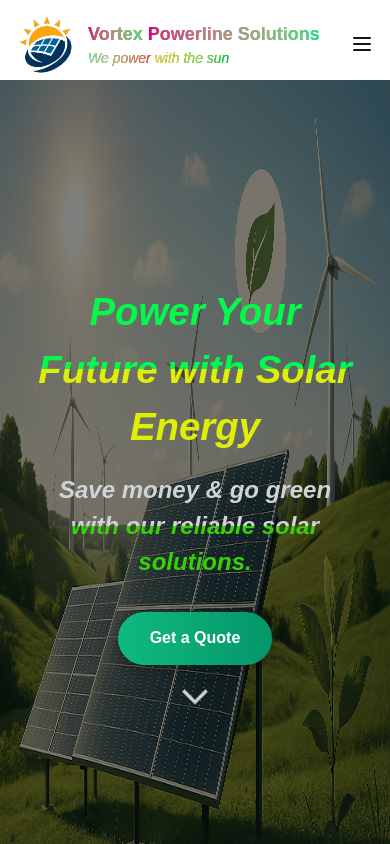
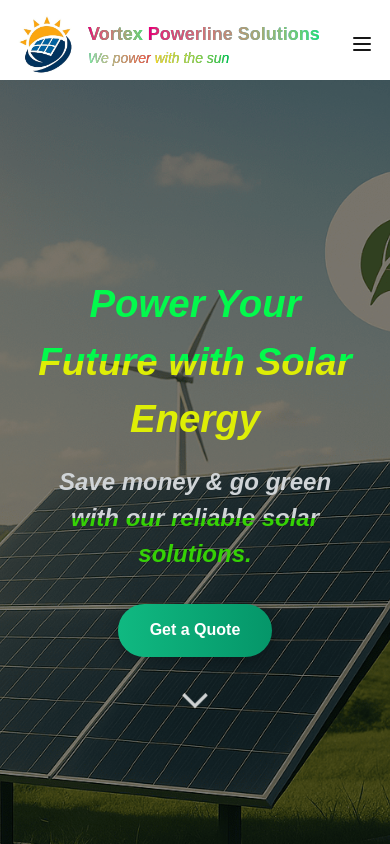
Before and after one commit to Sanjaykumarrangu/new-site, a Next.js app: page / in a window 390 px wide. Shown: the top 844 px of the page. Built offline with nearby package versions, Linux system fonts and the light colour scheme.

Commit message:
changes in responsive

```diff
--- a/src/app/admin/page.tsx
+++ /dev/null
@@ -1,48 +0,0 @@
-'use client';
-
-import { useState } from 'react';
-
-const AdminPage = () => {
-  const [auth, setAuth] = useState(false);
-  const [input, setInput] = useState('');
-
-  const PASSWORD = process.env.NEXT_PUBLIC_ADMIN_PASS || 'secret123'; // fallback for demo
-
-  const handleLogin = () => {
-    if (input === PASSWORD) {
-      setAuth(true);
-    } else {
-      alert('Incorrect password');
-    }
-  };
-
-  if (!auth) {
-    return (
-      <div className="min-h-screen flex items-center justify-center bg-gray-100 dark:bg-gray-900">
-        <div className="bg-white dark:bg-gray-800 p-8 rounded shadow">
-          <h2 className="text-xl font-semibold mb-4 text-gray-800 dark:text-white">Admin Login</h2>
-          <input
-            type="password"
-            placeholder="Enter password"
-            value={input}
-            onChange={(e) => setInput(e.target.value)}
-            className="p-2 w-full border rounded mb-4"
-          />
-          <button onClick={handleLogin} className="w-full bg-green-600 text-white py-2 rounded">
-            Enter
-          </button>
-        </div>
-      </div>
-    );
-  }
-
-  return (
-    <div className="min-h-screen p-6 bg-gray-50 dark:bg-gray-900 text-black dark:text-white">
-      <h1 className="text-3xl font-bold mb-4">🔐 Admin Dashboard</h1>
-      <p>You are now viewing a protected route.</p>
-      {/* Add admin-only features here */}
-    </div>
-  );
-};
-
-export default AdminPage;
--- a/src/components/Hero.tsx
+++ b/src/components/Hero.tsx
@@ -19,7 +19,7 @@ const Hero = () => {
           src="/bg3.png"
           alt="Solar Panels Background"
           layout="fill"
-          objectFit="fill"
+          objectFit="cover"
           priority
         />
         <div className="hero-overlay" />
@@ -32,7 +32,6 @@ const Hero = () => {
         <p className="hero-subtitle">
           Save money & go green with our reliable solar solutions.
         </p>
-
         <a href="/contact" className="hero-button">
           Get a Quote
         </a>
@@ -40,7 +39,7 @@ const Hero = () => {
         <div className="scroll-arrow">
           <a href="/about" aria-label="Scroll to about section" title="Scroll to about section">
             <svg
-              className="w-8 h-8 text-white"
+              className="w-8 h-8 text-white animate-bounce"
               fill="none"
               stroke="currentColor"
               strokeWidth={2}
@@ -52,10 +51,7 @@ const Hero = () => {
           </a>
         </div>
       </div>
-
     </section>
-
-
   );
 };
 
--- a/src/components/WhoWeAreSection.tsx
+++ b/src/components/WhoWeAreSection.tsx
@@ -29,8 +29,9 @@ const WhoWeAreSection = () => {
       whileInView={{ opacity: 1, y: 0 }}
       transition={{ duration: 0.8 }}
       viewport={{ once: true }}
-      className="bg-white py-16 px-4 md:px-20 flex flex-col md:flex-row items-start gap-12"
+      className="bg-white py-16 px-4 md:px-20"
     >
+      <div className="flex flex-col md:flex-row gap-12 items-start">
         {/* Left Side - Text */}
         <div className="md:w-1/2">
           <h2 className="text-3xl md:text-4xl font-bold text-green-700 mb-4">
@@ -40,22 +41,27 @@ const WhoWeAreSection = () => {
             We’re a team that believes in clean, solar energy. Our goal is simple:
             to help people use the power of the sun to save money and protect the planet.
             We work with honesty, smart ideas, and a promise to do things right.
-  Every project we take on is about more than just installing solar panels — it’s about creating long-term value for our customers and the environment. Whether you are a homeowner, a business, or a community organization, we’re here to guide you step-by-step with solutions that are easy to understand and built to last.
+            Every project we take on is about more than just installing solar panels — it’s about
+            creating long-term value for our customers and the environment. Whether you are a homeowner,
+            a business, or a community organization, we’re here to guide you step-by-step with solutions
+            that are easy to understand and built to last.
           </p>
-
         </div>
 
         {/* Right Side - Value Cards */}
-      <div className="md:w-1/2 grid grid-cols-1 sm:grid-cols-2 gap-6">
+        <div className="md:w-1/2 grid grid-cols-2 gap-6 w-full">
           {values.map(({ title, icon: Icon }, i) => (
             <div
               key={i}
               className="bg-green-100 rounded-xl p-6 text-center text-green-900 font-semibold shadow-sm hover:shadow-md transition"
             >
-            <Icon className="mx-auto mb-3 h-8 w-8 text-green-700" />
-            {title}
+              <div className="flex flex-col items-center justify-center">
+                <Icon className="h-8 w-8 mb-3 text-green-700" />
+                <span>{title}</span>
+              </div>
             </div>
           ))}
+        </div>
       </div>
     </motion.section>
   );
--- a/src/styles/hero.css
+++ b/src/styles/hero.css
@@ -1,17 +1,13 @@
-
 
 .hero-section {
   position: relative;
   height: 100vh;
   overflow: hidden;
-  color: white;
-  text-align: center;
   display: flex;
   align-items: center;
   justify-content: center;
-  transition: opacity 1s ease;
+  text-align: center;
 }
-
 .hero-section.hidden {
   opacity: 0;
 }
@@ -22,25 +18,26 @@
 
 .hero-image-wrapper {
   position: absolute;
-  inset: 0;
-  z-index: 0;
+  top: 0;
+  left: 0;
+  width: 100%;
+  height: 100%;
 }
-
 .hero-overlay {
   position: absolute;
-  inset: 0;
-  background: rgba(0, 0, 0, 0.5); /* Dark overlay */
+  width: 100%;
+  height: 100%;
+  background: rgba(0, 0, 0, 0.5);
   z-index: 1;
 }
 
 .hero-content {
   position: relative;
   z-index: 2;
-  max-width: 800px;
-  padding: 2rem;
+  color: white;
+  max-width: 90%;
+  padding: 1rem;
 }
-
-
 
 
 .hero-title {
@@ -99,7 +96,7 @@
 
 
 .scroll-arrow {
-  margin-top: 1rem;
+  margin-top: 2rem;
   display: flex;
   justify-content: center;
   animation: bounce 2s infinite;
@@ -119,7 +116,20 @@
 }
 
 
+/* Responsive Styles */
+@media (min-width: 640px) {
+  .hero-title {
+    font-size: 3rem;
+  }
 
+  .hero-subtitle {
+    font-size: 1.25rem;
+  }
+
+  .hero-button {
+    padding: 1rem 2rem;
+  }
+}
 
 @keyframes fadeSlideUp {
   0% {
```
Also changed, not shown: src/styles/services.css (+10 -7 lines). Lines whose indentation alone changed are shown as unchanged.
